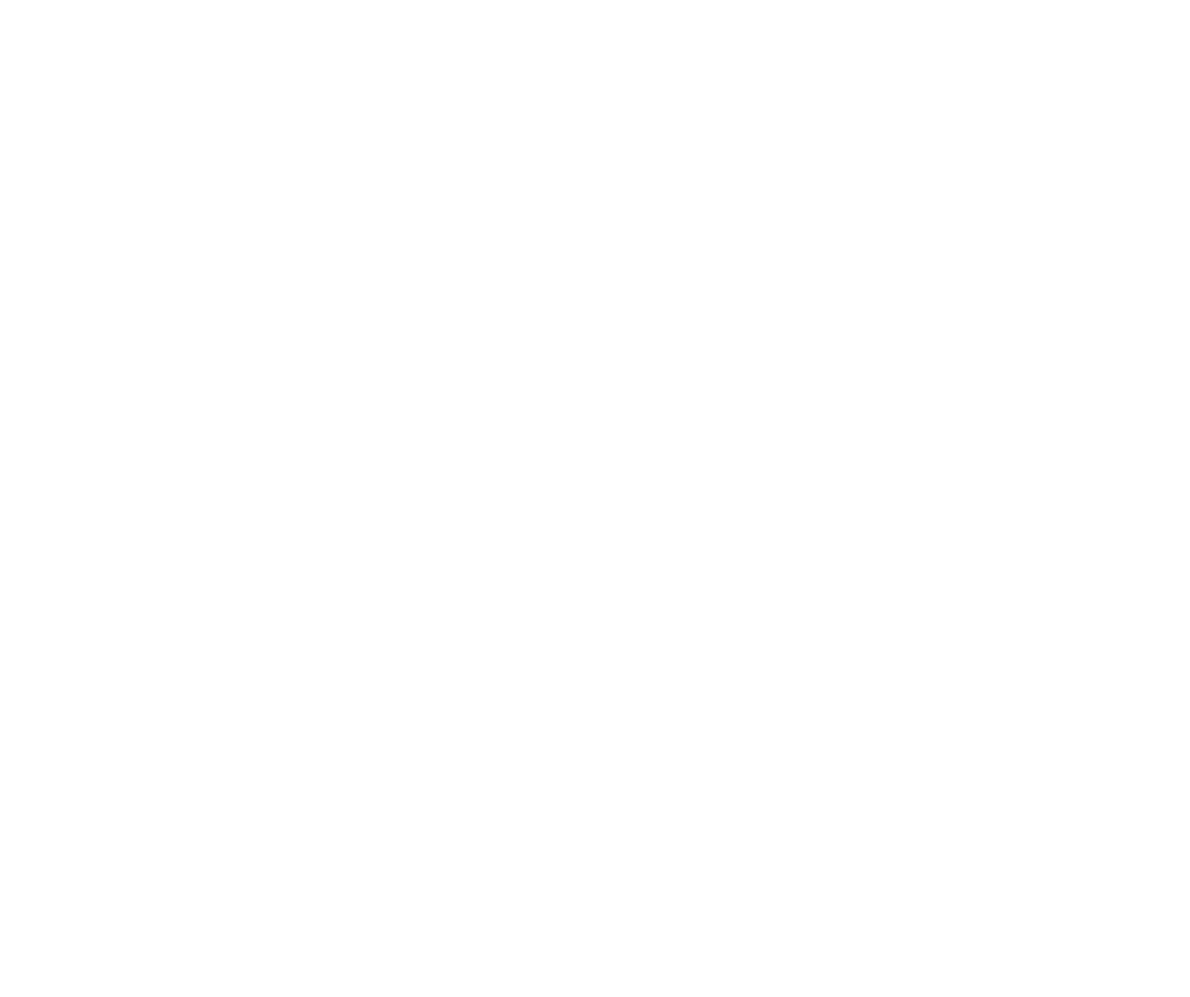
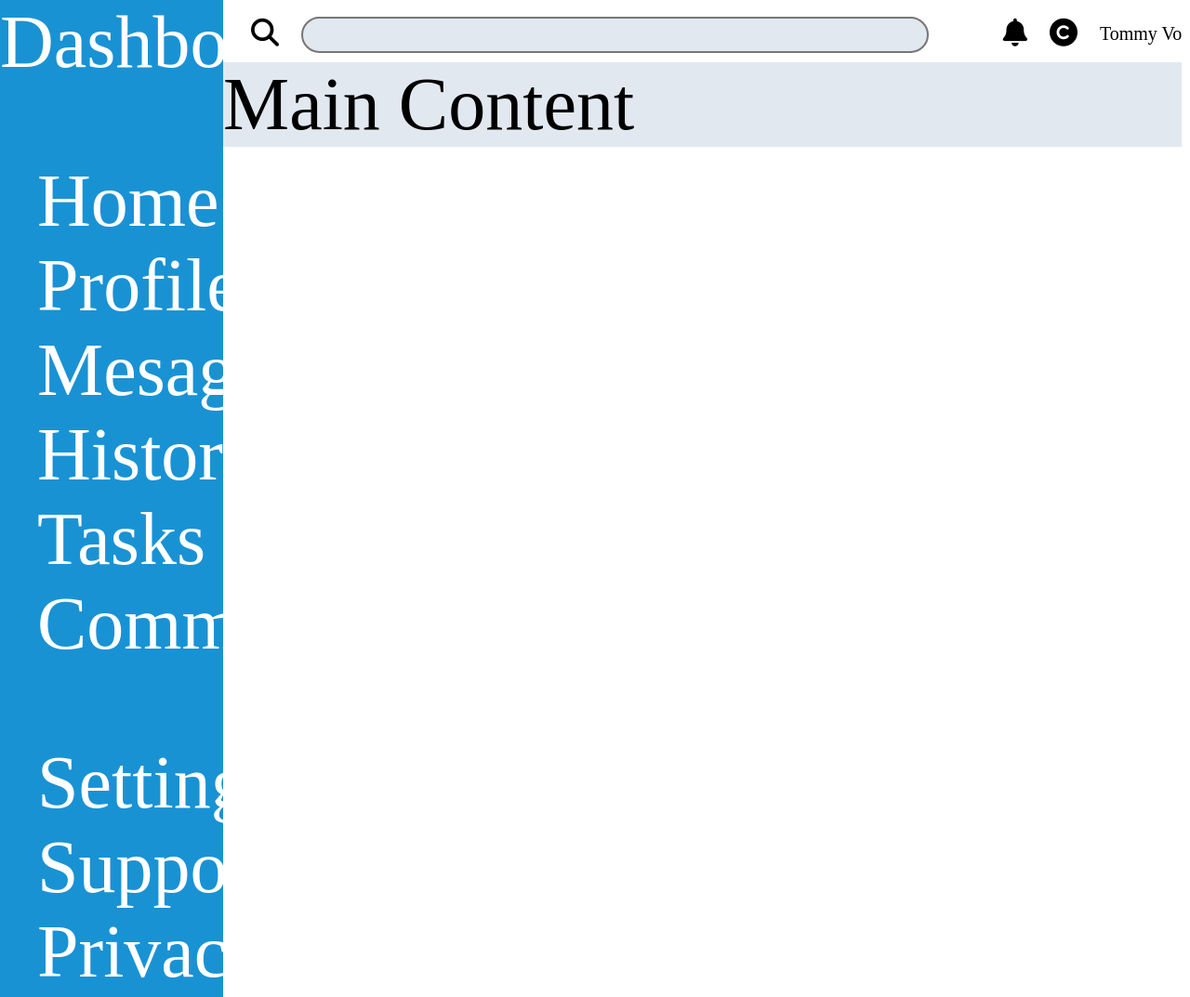
Before and after one commit to tommyvo2011/dashboard, a plain HTML site: page index.html in a window 1280 px wide. Shown: the top 1073 px of the page at 93% size. Before the commit the page ends 800 px from the top, so only its background shows below. Drawn offline with Linux system fonts and the light colour scheme.

Commit message:
Completed: - Created the top section of the navbar
Next Goal:
- Edit the bottom portion with three buttons and welcome sign.

```diff
--- a/css/styles.css
+++ b/css/styles.css
@@ -1,20 +1,69 @@
-.side_bar{
-    display:flex;
-    flex-direction:column;
-    align-items: center;
-    width:15em;
-    height:100%;
-    background-color: hsl(201, 79%, 46%);
-    border:black solid 4px;
-    font:#fefefe;
+body{
+    margin:0;
+    height: 100%;
+    font-size: 5rem;
 }
 
-.side_bar h3{
+.container{
+    display:flex;
+    flex-direction: row;
+    height:100%;
+}
+
+.header{
+    box-shadow: -2px 2px 0px -2px;
+}
+
+.sidebar{
+    width: 15rem;
+    background-color: #1992d4;
+    color: #ffffff;
+}
+
+.sidebar li{
+    list-style: none;
+}
+
+.dashboard{
+    background-color: #e2e8f0;
+    margin-top: 10px;
+}
+
+.top{
+    width:max-content;
+    display: flex;
+    flex-direction: row;
+    justify-content: space-around;
+    font-size: 30px;
+    padding-top: 0.5em;
+    padding-left: 1em;
+    gap: 5rem;
+
+}
+.search{
+    display: flex;
+    flex-direction: row;
+    align-items: center;
+    gap: 1.5rem;
+
+}
+
+#searchbar input{
+    background-color: #e2e8f0;
+    border-style: solid;
+    border-radius: 3em;
+    height:2.5em;
+    width:50em;
+
+}
+
+.notification{
+    display:flex;
+    flex-direction: row;
+    align-items: center;
+    gap:1.5rem;
+}
+
+#username{
     font-size: 20px;
 }
-
-body{
-    height:100%;
-    margin-top: 0%;
-    margin-left: 0%;
-}
--- a/index.html
+++ b/index.html
@@ -3,15 +3,53 @@
     <meta charset="UTF-8"/>
     <meta name="viewport" content="width=device-width, initial-scale=1" />
     <link rel="stylesheet" href="css/styles.css">
+    <script src="https://kit.fontawesome.com/f95402cc41.js" crossorigin="anonymous"></script>
 </head>
 <html>
 <body>
 <div class="container">
-    <div class="sidebar"></div>
-    <div class="header"></div>
-    <div class="main_board"></div>
+    <div class="sidebar">
+        <div class="box-1">
+            Dashboard
+        </div>
+        <div class="box-2">
+            <ul>
+                <li>Home</li>
+                <li>Profile</li>
+                <li>Mesages</li>
+                <li>History</li>
+                <li>Tasks</li>
+                <li>Communities</li>
+            </ul>
+        </div>
+        <div class="box-3">
+            <ul>
+                <li>Settings</li>
+                <li>Support</li>
+                <li>Privacy</li>
+            </ul>
+        </div>
+    </div>
+    <div class="main_content">
+        <div class="header">
+            <div class="top">
+                <div class="search">
+                    <div id="magnify_icon"><i class="fa-solid fa-magnifying-glass"></i></div>
+                    <div id="searchbar">
+                        <form action="search"><input type="text"></form>
+                    </div>
+                </div>
+                <div class="notification">
+                    <div id="bell_icon"><i class="fa-solid fa-bell"></i></div>
+                    <div id="brand_icon"><i class="fa-solid fa-copyright"></i></div>
+                    <div id="username">Tommy Vo</div>
+                </div>
+
+            </div>
+            <div class="introduction"></div>
+        </div>
+        <div class="dashboard"> Main Content</div>
+    </div>
 </div>
-
-    </div>
 </body>
 </html>
```
